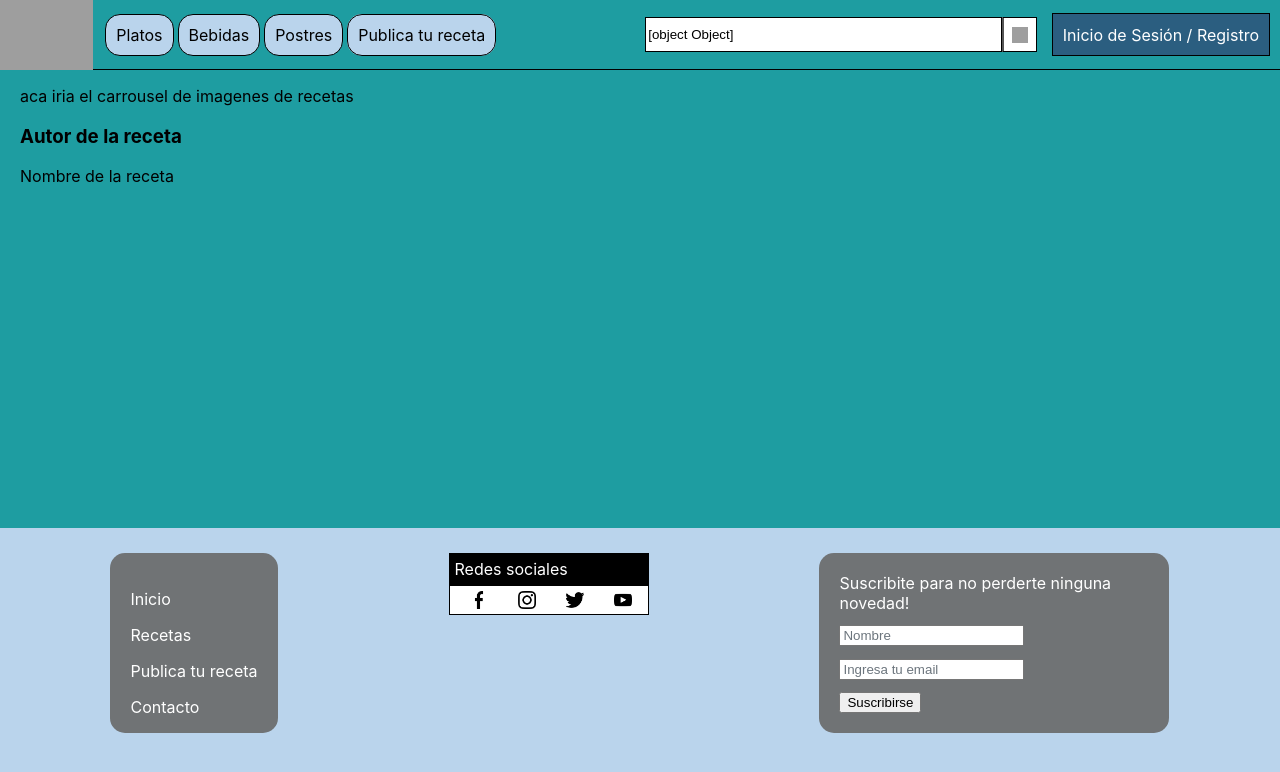
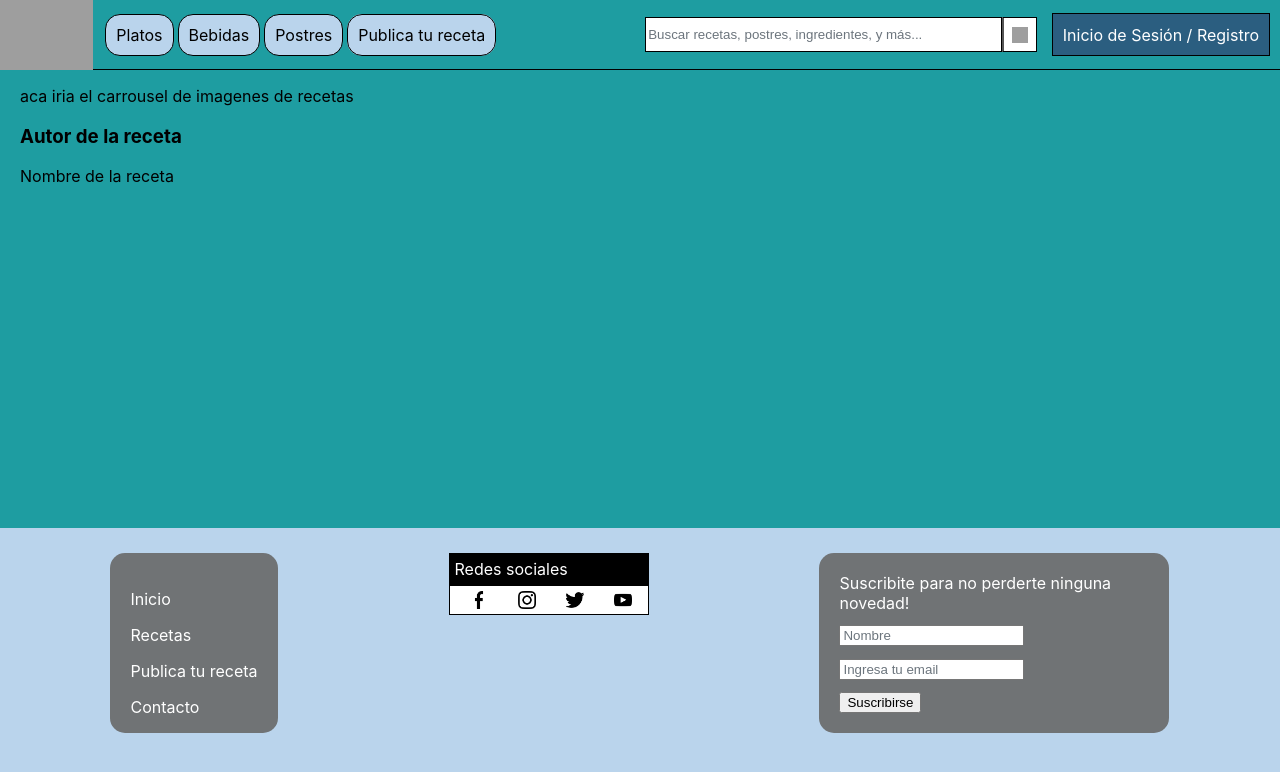
Before and after one commit to Buffer-Project/recetario, a React (Create React App) app: page / in a window 1280 px wide. Shown: the top 772 px of the page. Built offline with nearby package versions, Linux system fonts and the light colour scheme; grey boxes are pictures that could not be loaded.

Commit message:
intento de map de cards

```diff
--- a/src/componentes/Header.js
+++ b/src/componentes/Header.js
@@ -9,7 +9,7 @@ export default function Header() {
    const [username, setUsername] = useState("")
    const [password, setPassword] = useState("")
    const [user, setUser] = useState({})
-   const [busqueda, setBusqueda] = useState({"nombreReceta":""})
+   const [busqueda, setBusqueda] = useState("")
    const handleLogin = () => {
       for (let i = 0; i < usuarios.length; i++) {
 
@@ -58,7 +58,7 @@ export default function Header() {
             <div id="div-searchbar">
                <input id="searchbar" value={busqueda} onChange={(event) => { setBusqueda(event.target.value) }} type="search" placeholder="Buscar recetas, postres, ingredientes, y más..." ></input>
 
-               <button id="div-icono-lupa" onClick={()=>navigate("/recetas", {search:{"nombreReceta" : busqueda}})}>
+               <button id="div-icono-lupa" onClick={()=>navigate("/recetas", {state: {nombreReceta : busqueda}})}>
                   <img src="https://encrypted-tbn0.gstatic.com/images?q=tbn:ANd9GcSrBPjW-HJAeJyvcXBJcZ-VspgyqXvfs-Nd4Kz3wug04w&s" alt="lupa"></img>
                </button>
             </div>
--- a/src/componentes/ListaRecetas.js
+++ b/src/componentes/ListaRecetas.js
@@ -5,9 +5,33 @@ import recetas from "./Recetas.json"
 
 export default function ListaRecetas() {
 
-const {search} = useLocation()
-const{busqueda} = search
-console.log(search)
+    const { state } = useLocation()
+    const { nombreReceta } = state;
+    const receta = recetas.filter((receta) => receta.nombreReceta === nombreReceta)[0]
+
+
+
+
+    const mostrarCards = () => {
+        return (
+
+            <div>{receta.map(item => (
+                <div className="card-receta">
+                    <div className="card-imagenReceta">
+
+                    </div>
+                    <div className="card-tituloReceta">
+                        <p>
+                            {item.nombreReceta}
+                        </p>
+                    </div>
+                </div>
+
+            ))}</div>
+
+        )
+
+    }
 
     return (
         <div id="div-gral-ListaRecetas">
@@ -17,7 +41,20 @@ console.log(search)
                 </div>
 
                 <div id="dashboard-de-recetas">
-                    <div className="card-receta">
+                    {mostrarCards()}
+                </div>
+
+
+            </div>
+        </div>
+    )
+
+}
+
+
+/*
+
+<div className="card-receta">
                         <div className="card-imagenReceta">
                             <img src={recetas[0].imagenReceta} alt="imagen de la receta">
 
@@ -29,11 +66,5 @@ console.log(search)
                             </p>
                         </div>
                     </div>
-                </div>
 
-
-            </div>
-        </div>
-    )
-
-}
+*/
```
